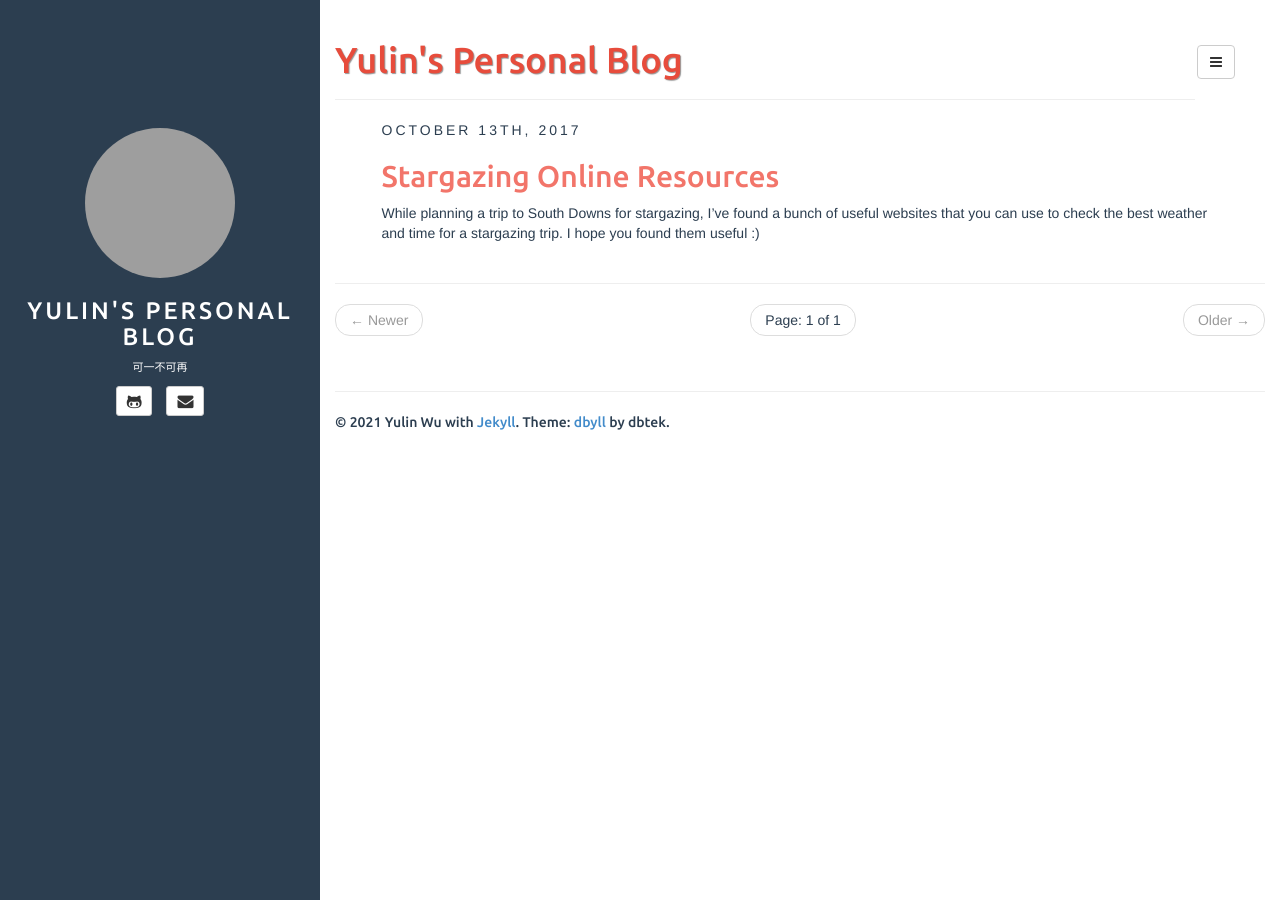
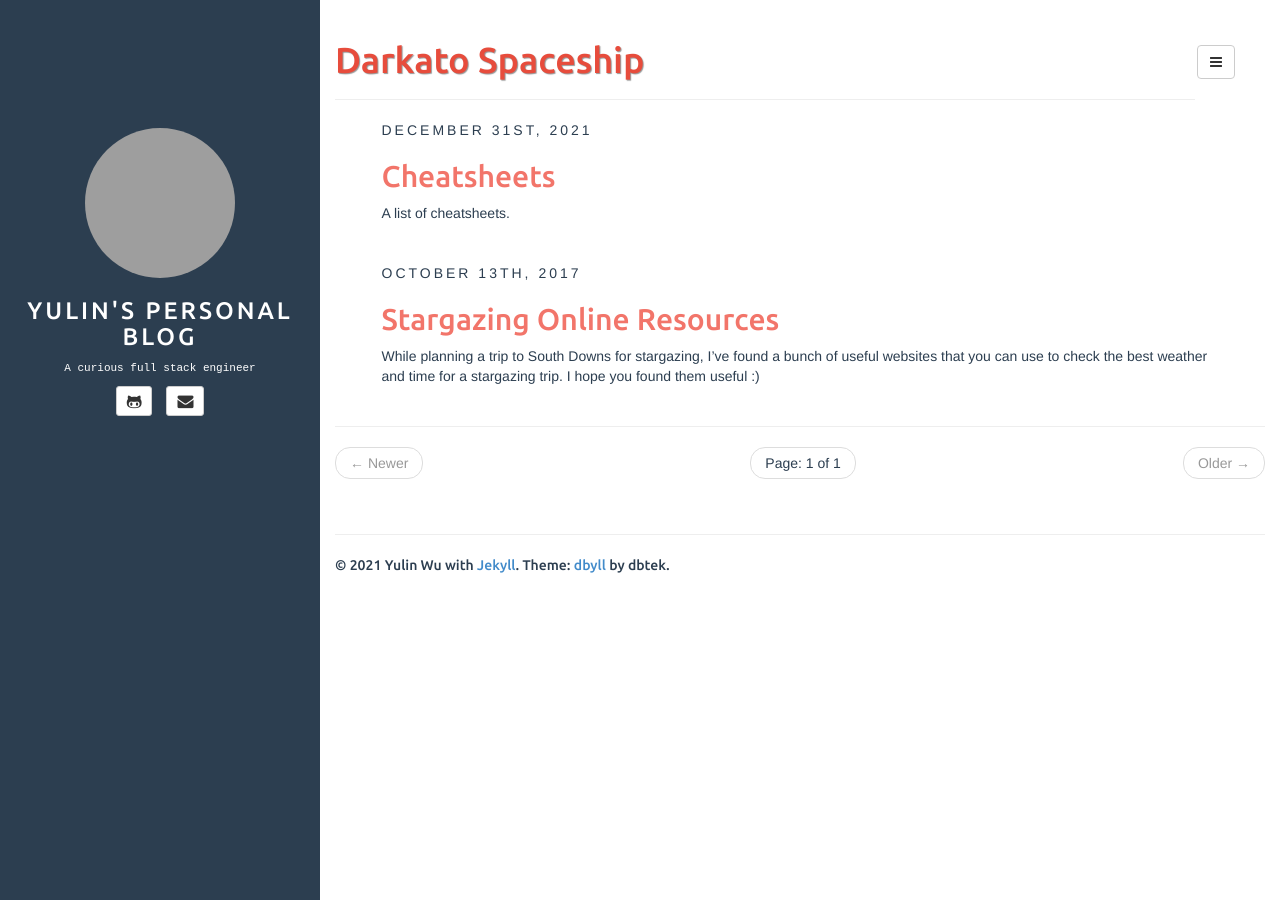
Before and after one commit to darkato42/darkato42.github.io, a Jekyll site: the page built from index.html, in a window 1280 px wide. Built offline with Jekyll 4.4.1, drawn with Linux system fonts in a browser that asks for light colours; the list of posts is cut into pages by our own code; grey boxes are pictures that could not be loaded.

Commit message:
Add cheatsheets post

```diff
--- a/_config.yml
+++ b/_config.yml
@@ -14,17 +14,15 @@ defaults:
     scope:
       path: "" # empty string for all files
     values:
-      title: Yulin's Personal Blog
+      title: Darkato Spaceship
 
-description: I'm blogging now :)
+description: Flying to the dark side of the moon
 author:
   name: Yulin Wu
-  email: yulin.wu2@gmail.com
-  github: JimmyWuMadchester
-  #twitter: dbtek
-  #pinterest: asd123
+  email: darkato@icloud.com
+  github: darkato42
   linkedin: yulin-wu
-  bio: 可一不可再
+  bio: A curious full stack engineer
   email_md5: 173947429406fd9c871586e81ec4ab83
 
 rss_path: feed.xml
```
Also changed, not shown: _posts/2021-12-31-Cheatsheets.md (added, +26 -0 lines), 7 other files.
